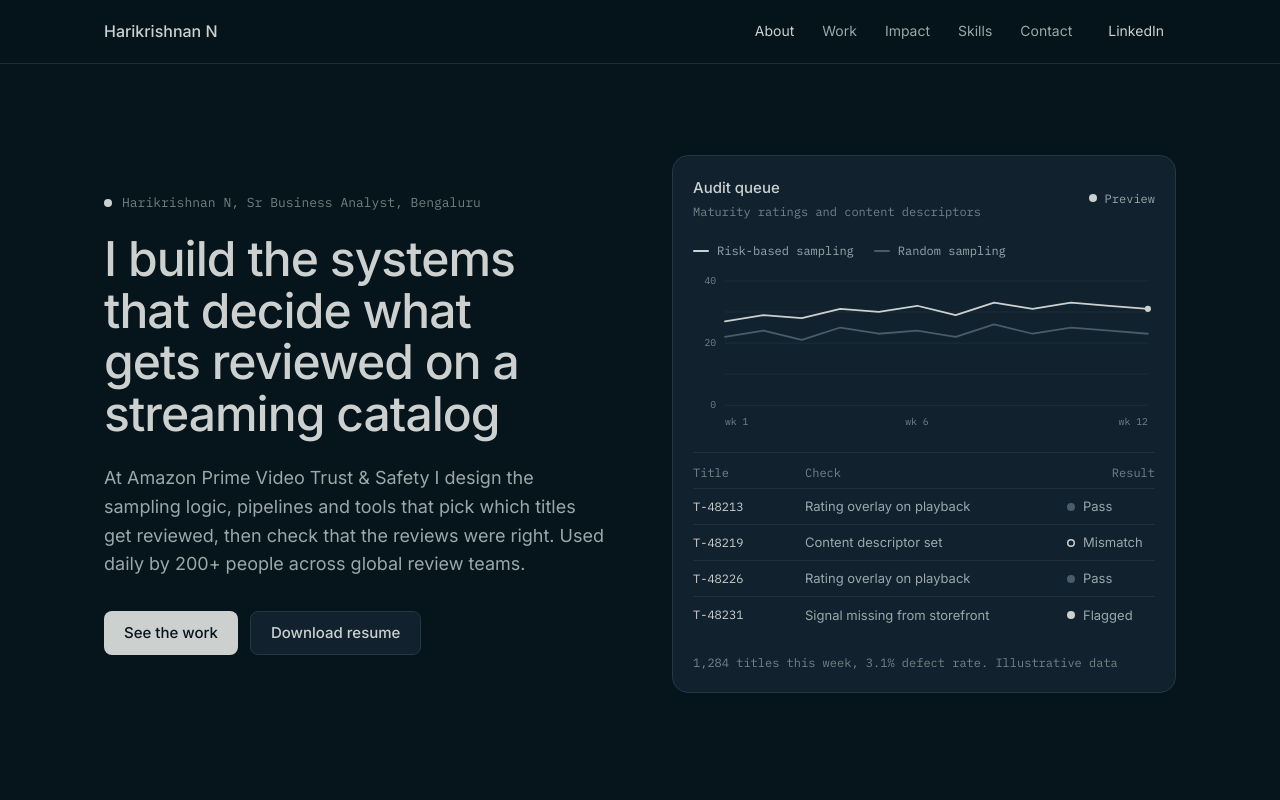
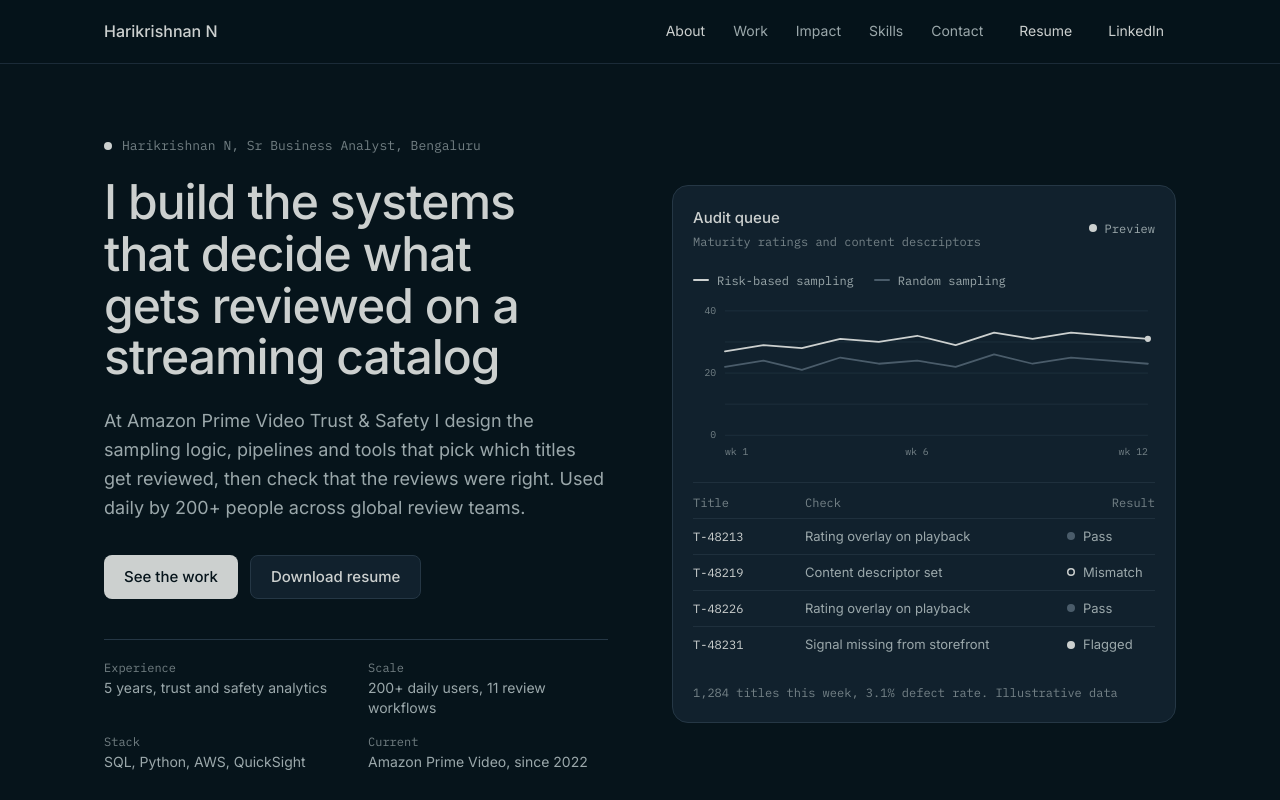
Before and after one commit to hari-kriz/harikriz, a plain HTML site: page index.html in a window 1280 px wide. Shown: the top 800 px of the page. Drawn offline with Linux system fonts and the light colour scheme.

Commit message:
Recruiter first glance: at-a-glance facts under hero, Resume in nav, outcome line on every case, clearer contact

```diff
--- a/css/style.css
+++ b/css/style.css
@@ -91,6 +91,12 @@ button { font: inherit; color: inherit; background: none; border: 0; cursor: poi
 .hero__title { font-size: 48px; line-height: 1.08; font-weight: 500; letter-spacing: -0.02em; text-wrap: balance; }
 .hero__lede { margin-top: 24px; font-size: 18px; line-height: 1.6; color: var(--text-2); max-width: 36rem; }
 .hero__actions { margin-top: 32px; display: flex; gap: 12px; flex-wrap: wrap; }
+.hero__facts {
+  margin-top: 40px; padding-top: 20px; border-top: 1px solid var(--line-strong);
+  display: grid; grid-template-columns: repeat(2, minmax(0, 1fr)); gap: 16px 24px;
+}
+.hero__facts dt { font-family: var(--mono); font-size: 12px; line-height: 16px; color: var(--muted); }
+.hero__facts dd { font-size: 14px; line-height: 20px; color: var(--text-2); margin-top: 2px; }
 .hero__visual { animation: enter var(--enter) var(--ease) 80ms both; }
 
 @keyframes enter { from { opacity: 0; transform: translateY(10px); } to { opacity: 1; transform: none; } }
@@ -195,6 +201,7 @@ button { font: inherit; color: inherit; background: none; border: 0; cursor: poi
 .case__fig { margin-top: 24px; display: grid; gap: 4px; }
 .case__fig b { font-family: var(--mono); font-feature-settings: 'tnum'; font-weight: 500; font-size: 32px; line-height: 1; }
 .case__fig span { font-size: 13px; color: var(--muted); }
+.case__fig--text b { font-family: var(--sans); font-size: 20px; line-height: 1.2; letter-spacing: -0.01em; }
 .case__tools { margin-top: 24px; font-family: var(--mono); font-size: 12px; color: var(--muted); line-height: 20px; }
 .case__body { display: grid; gap: 16px; }
 .case__body p { font-size: 15px; color: var(--text-2); }
@@ -263,6 +270,7 @@ button { font: inherit; color: inherit; background: none; border: 0; cursor: poi
   .nav__links.is-open { display: flex; }
   .nav__links a { height: 40px; }
   .nav__links a.nav__ext { margin-left: 0; }
+  .hero__facts { grid-template-columns: 1fr; gap: 12px; }
   .timeline__row { grid-template-columns: 1fr; gap: 4px; }
   .card, .about__text, .contact { padding: 20px; }
   .stats { grid-template-columns: 1fr; gap: 12px; }
--- a/index.html
+++ b/index.html
@@ -51,6 +51,7 @@
         <a href="#impact">Impact</a>
         <a href="#skills">Skills</a>
         <a href="#contact">Contact</a>
+        <a href="Harikrishnan_2026.pdf" class="nav__ext" download>Resume</a>
         <a href="https://www.linkedin.com/in/harikriz" target="_blank" rel="me noopener" class="nav__ext">LinkedIn</a>
       </nav>
     </div>
@@ -69,6 +70,12 @@
             <a href="#work" class="btn btn--primary">See the work</a>
             <a href="Harikrishnan_2026.pdf" class="btn btn--secondary" download>Download resume</a>
           </div>
+          <dl class="hero__facts" aria-label="At a glance">
+            <div><dt>Experience</dt><dd>5 years, trust and safety analytics</dd></div>
+            <div><dt>Scale</dt><dd>200+ daily users, 11 review workflows</dd></div>
+            <div><dt>Stack</dt><dd>SQL, Python, AWS, QuickSight</dd></div>
+            <div><dt>Current</dt><dd>Amazon Prime Video, since 2022</dd></div>
+          </dl>
         </div>
 
         <div class="hero__visual" aria-label="Illustrative audit dashboard: critical defects caught per week under risk-based versus random sampling, and a sample of the review queue">
@@ -198,6 +205,7 @@
             <div>
               <div class="case__num">02</div>
               <h3 class="case__title">Storefront compliance agent</h3>
+              <div class="case__fig case__fig--text"><b>Fully automated</b><span>people only see the exceptions</span></div>
               <div class="case__tools">Python, browser automation, cloud OCR, AWS</div>
             </div>
             <div class="case__body">
@@ -236,6 +244,7 @@
             <div>
               <div class="case__num">04</div>
               <h3 class="case__title">Accuracy pipeline for automated rating decisions</h3>
+              <div class="case__fig case__fig--text"><b>Daily</b><span>model versus human view, one source of truth</span></div>
               <div class="case__tools">SQL, Redshift, QuickSight</div>
             </div>
             <div class="case__body">
@@ -254,6 +263,7 @@
             <div>
               <div class="case__num">05</div>
               <h3 class="case__title">Time and motion engine</h3>
+              <div class="case__fig case__fig--text"><b>Per team</b><span>step-level baselines and weekly targets</span></div>
               <div class="case__tools">Python, Flask, email routing</div>
             </div>
             <div class="case__body">
@@ -409,7 +419,7 @@
         <div class="card contact">
           <div>
             <p class="contact__status"><span class="dot" aria-hidden="true"></span><span>Bengaluru, India<span id="localTime"></span></span></p>
-            <p>Happy to talk about trust and safety analytics, audit automation or a role where those matter. Email is quickest; LinkedIn works too.</p>
+            <p>Open to conversations about senior analytics, analytics engineering and trust and safety roles. Email is quickest and I reply within a day; LinkedIn works too.</p>
           </div>
           <div class="contact__actions">
             <a href="mailto:harikrishnanz98@gmail.com" class="btn btn--primary">Email me</a>
```
